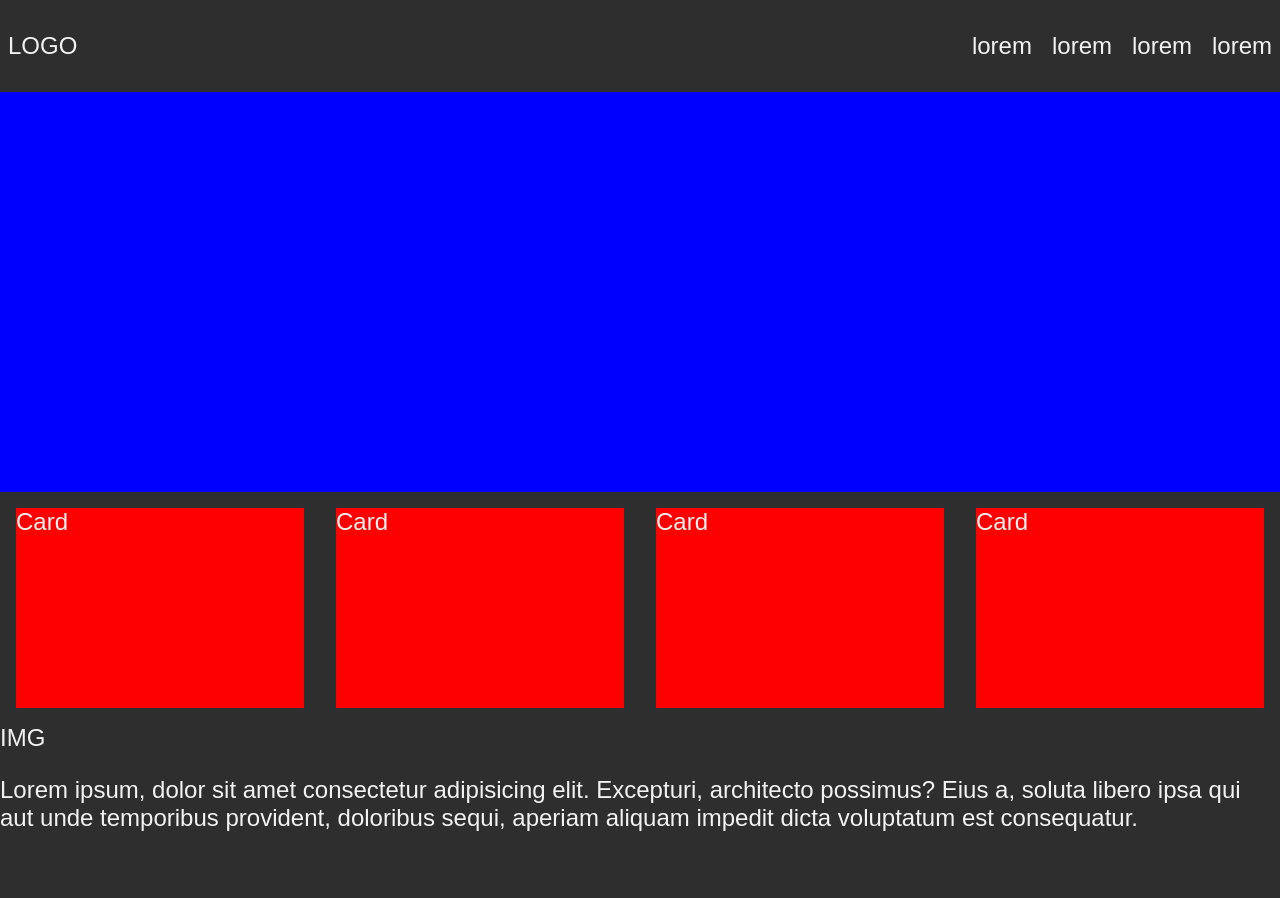
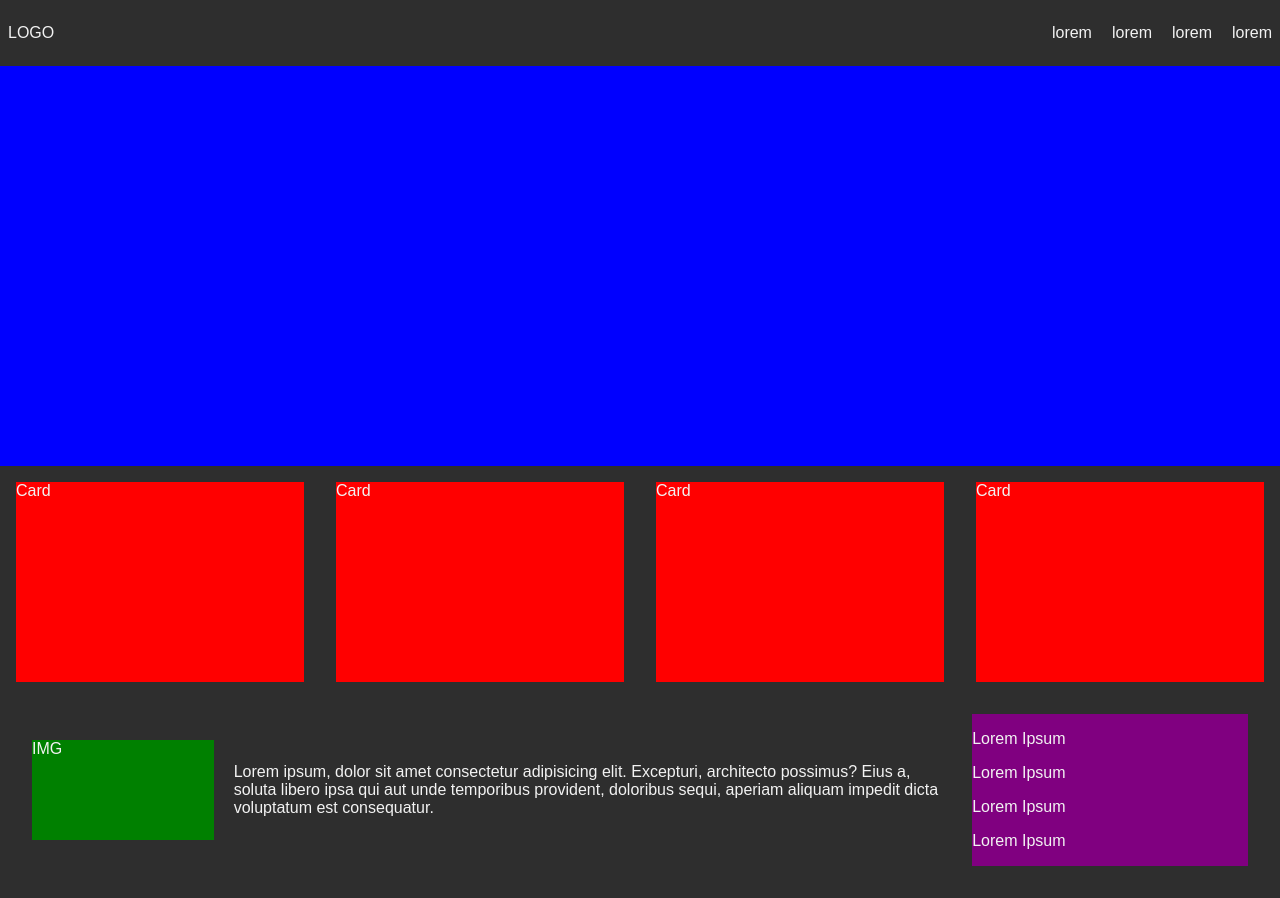
Before and after one commit to bruflor/cityguide, a React (Vite) app: page / in a window 1280 px wide. Before the commit the page ends 856 px from the top, so only its background shows below. Built offline with nearby package versions, Linux system fonts and the light colour scheme.

Commit message:
News and articles block

```diff
--- a/src/App.css
+++ b/src/App.css
@@ -2,7 +2,6 @@ body {
   /* height: 100vh; */
   background: #2e2e2e;
   color: #f2f2f2;
-  font-size: 1.5rem;
   font-family: Arial, Helvetica, sans-serif;
   margin: 0;
 }
--- a/src/App.tsx
+++ b/src/App.tsx
@@ -5,6 +5,7 @@ import { Navbar } from "./components/navegation/Navbar";
 import { Banner } from "./components/banner/Banner";
 import { Card } from "./components/Cards/Cards";
 import { Articles } from "./components/articles/Articles";
+import { News } from "./components/News/News";
 
 function App() {
   const [count, setCount] = useState(0);
@@ -18,8 +19,9 @@ function App() {
       <div>
         <Card />
       </div>
-      <div>
+      <div style={{ display: "flex", margin: "32px" }}>
         <Articles />
+        <News />
       </div>
     </div>
   );
--- /dev/null
+++ b/src/components/News/News.tsx
@@ -0,0 +1,12 @@
+import { NewsContainer } from "./style";
+
+export const News = () => {
+  return (
+    <NewsContainer>
+      <p>Lorem Ipsum</p>
+      <p>Lorem Ipsum</p>
+      <p>Lorem Ipsum</p>
+      <p>Lorem Ipsum</p>
+    </NewsContainer>
+  );
+};
--- /dev/null
+++ b/src/components/News/style.ts
@@ -0,0 +1,8 @@
+import styled from "styled-components";
+
+export const NewsContainer = styled.div`
+  width: 600px;
+  height: 100%;
+  background: purple;
+  margin-left: 16px;
+`;
--- a/src/components/articles/Articles.tsx
+++ b/src/components/articles/Articles.tsx
@@ -1,6 +1,8 @@
+import { ArticlesContainer } from "./style";
+
 export const Articles = () => {
   return (
-    <div>
+    <ArticlesContainer>
       <div>IMG</div>
       <p>
         Lorem ipsum, dolor sit amet consectetur adipisicing elit. Excepturi,
@@ -8,6 +10,6 @@ export const Articles = () => {
         provident, doloribus sequi, aperiam aliquam impedit dicta voluptatum est
         consequatur.
       </p>
-    </div>
+    </ArticlesContainer>
   );
 };
--- /dev/null
+++ b/src/components/articles/style.ts
@@ -0,0 +1,14 @@
+import styled from "styled-components";
+
+export const ArticlesContainer = styled.div`
+  display: flex;
+  gap: 20px;
+  align-items: center;
+  /* margin: 16px; */
+
+  & div {
+    width: 400px;
+    height: 100px;
+    background-color: green;
+  }
+`;
```
